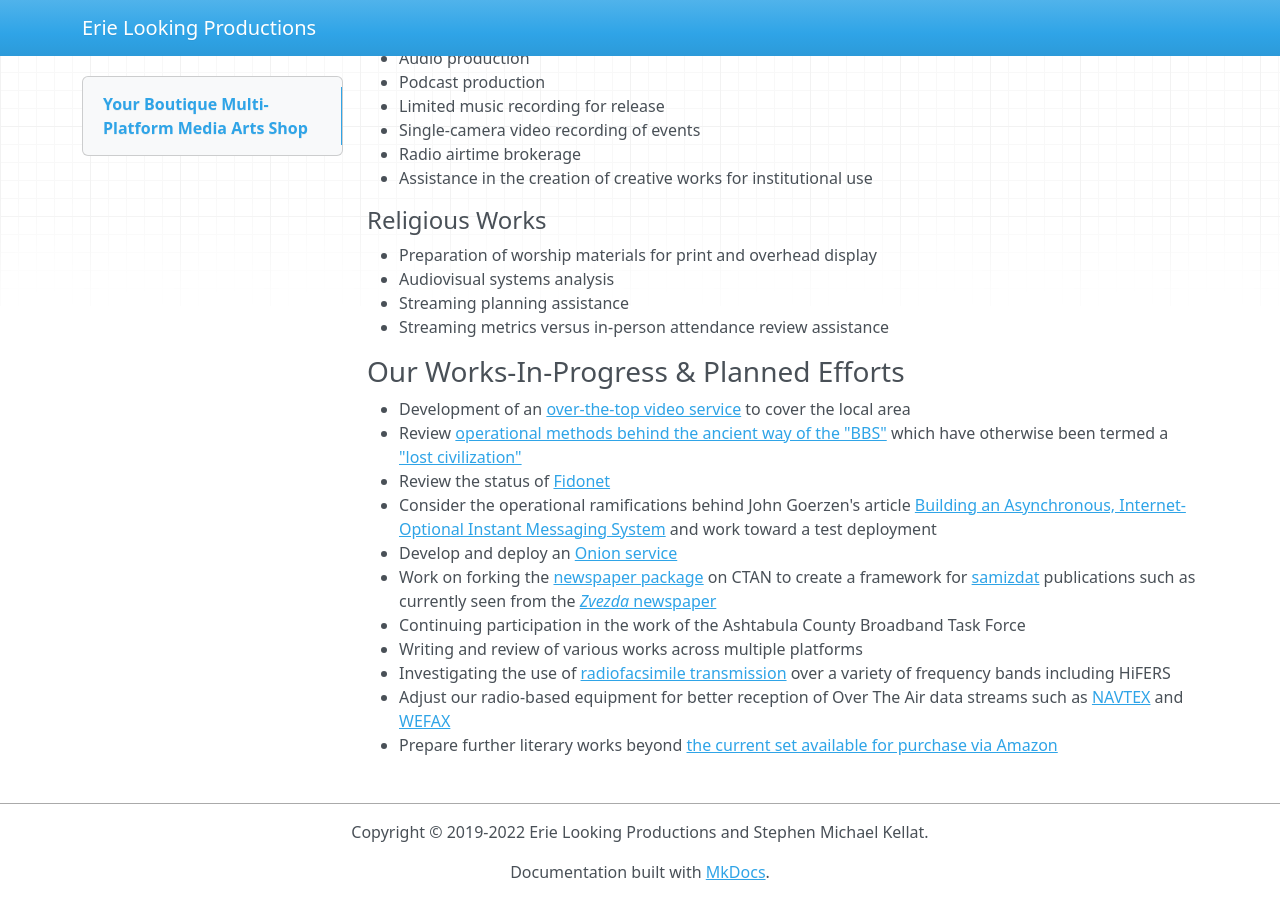
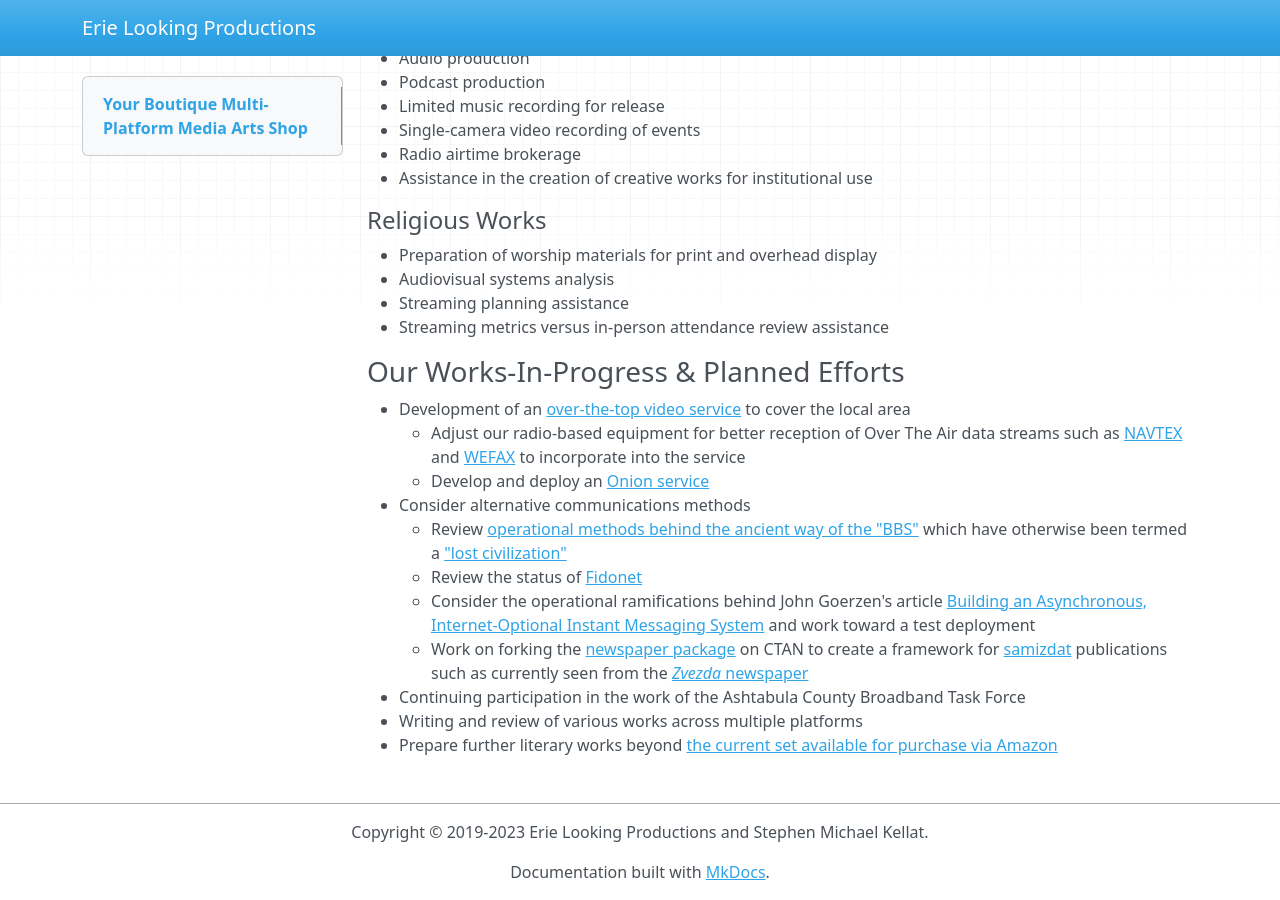
Before and after one commit to skellat/mkdocs-cms, an MkDocs documentation site: the page built from docs/index.md, in a window 1280 px wide and 900 px high, scrolled down 609 px. Built offline with MkDocs 1.6.1, drawn with Linux system fonts in a browser that asks for light colours; nearby versions of some CDN libraries; some of the changed text lies outside the part shown.

Commit message:
* Update homepage * Update copyright dates
Signed-off-by: Stephen Michael Kellat <skellat@ubuntu.com>

```diff
--- a/docs/index.md
+++ b/docs/index.md
@@ -17,7 +17,7 @@ During the seemingly permanent polycrisis we must be creative in meeting service
 
 #### Audiovisual
 
-* Audio editing
+* [Audio editing](https://simple.wikipedia.org/wiki/Audio_editing_software)
 * Radio ad production and placement
 * Audio production
 * Podcast production
@@ -36,13 +36,13 @@ During the seemingly permanent polycrisis we must be creative in meeting service
 ### Our Works-In-Progress & Planned Efforts
 
 * Development of an [over-the-top video service](https://en.wikipedia.org/w/index.php?title=Over-the-top_media_service&oldid=1110776742) to cover the local area
-* Review [operational methods behind the ancient way of the "BBS"](http://www.bbscorner.com/telnetbbs/telnetoverview.htm) which have otherwise been termed a ["lost civilization"](https://web.archive.org/web/20220315142318/https://www.theatlantic.com/technology/archive/2016/11/the-lost-civilization-of-dial-up-bulletin-board-systems/506465/)
-* Review the status of [Fidonet](http://www.bbscorner.com/bbsnetworks/fidonet.htm)
-* Consider the operational ramifications behind John Goerzen's article [Building an Asynchronous, Internet-Optional Instant Messaging System](https://www.complete.org/building-an-asynchronous-internet-optional-instant-messaging-system/) and work toward a test deployment
-* Develop and deploy an [Onion service](https://en.wikipedia.org/wiki/Tor_(network)#Onion_services)
-* Work on forking the [newspaper package](https://ctan.org/pkg/newspaper) on CTAN to create a framework for [samizdat](https://en.wikipedia.org/wiki/Samizdat) publications such as currently seen from the [*Zvezda* newspaper](https://web.archive.org/web/20220521012308/https://www.rferl.org/a/russia-press-freedom-day-samizdat-perm-zvezda/31832108.html)
+    * Adjust our radio-based equipment for better reception of Over The Air data streams such as [NAVTEX](https://en.wikipedia.org/wiki/NAVTEX) and [WEFAX](https://en.wikipedia.org/wiki/Radiofax#Weatherfax) to incorporate into the service
+    * Develop and deploy an [Onion service](https://en.wikipedia.org/wiki/Tor_(network)#Onion_services)
+* Consider alternative communications methods
+    * Review [operational methods behind the ancient way of the "BBS"](http://www.bbscorner.com/telnetbbs/telnetoverview.htm) which have otherwise been termed a ["lost civilization"](https://web.archive.org/web/20220315142318/https://www.theatlantic.com/technology/archive/2016/11/the-lost-civilization-of-dial-up-bulletin-board-systems/506465/)
+    * Review the status of [Fidonet](http://www.bbscorner.com/bbsnetworks/fidonet.htm)
+    * Consider the operational ramifications behind John Goerzen's article [Building an Asynchronous, Internet-Optional Instant Messaging System](https://www.complete.org/building-an-asynchronous-internet-optional-instant-messaging-system/) and work toward a test deployment
+    * Work on forking the [newspaper package](https://ctan.org/pkg/newspaper) on CTAN to create a framework for [samizdat](https://en.wikipedia.org/wiki/Samizdat) publications such as currently seen from the [*Zvezda* newspaper](https://web.archive.org/web/20220521012308/https://www.rferl.org/a/russia-press-freedom-day-samizdat-perm-zvezda/31832108.html)
 * Continuing participation in the work of the Ashtabula County Broadband Task Force
 * Writing and review of various works across multiple platforms
-* Investigating the use of [radiofacsimile transmission](https://en.wikipedia.org/wiki/Radiofax) over a variety of frequency bands including HiFERS
-* Adjust our radio-based equipment for better reception of Over The Air data streams such as [NAVTEX](https://en.wikipedia.org/wiki/NAVTEX) and [WEFAX](https://en.wikipedia.org/wiki/Radiofax#Weatherfax)
 * Prepare further literary works beyond [the current set available for purchase via Amazon](https://www.amazon.com/Stephen-Michael-Kellat/e/B085MR8Y8J)
--- a/mkdocs.yml
+++ b/mkdocs.yml
@@ -3,7 +3,7 @@ theme: mkdocs
 site_url: https://erielookingproductions.info/
 site_description: The main public website of Erie Looking Productions
 site_author: Stephen Michael Kellat
-copyright: Copyright © 2019-2022 Erie Looking Productions and Stephen Michael Kellat.
+copyright: Copyright © 2019-2023 Erie Looking Productions and Stephen Michael Kellat.
 plugins: []
 nav:
      - Home: index.md
```
Also changed, not shown: other parts of docs/index.md (+1 -1 lines).
